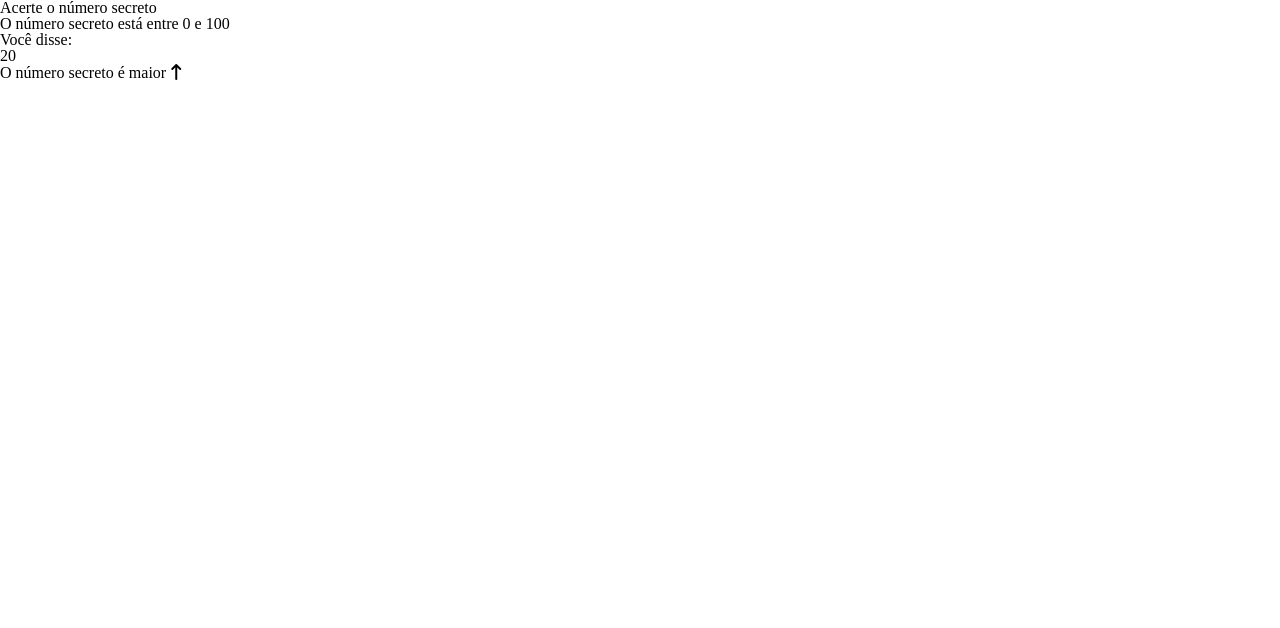
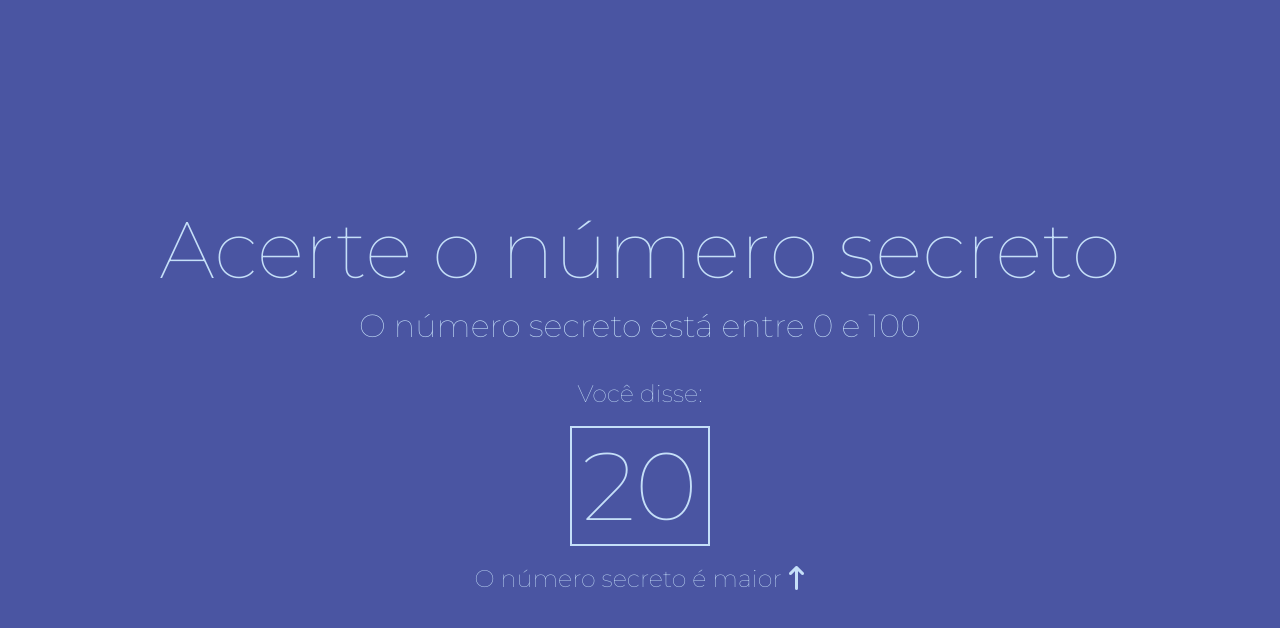
Before and after one commit to CamilaSah/alura-numero-secreto, a plain HTML site: page index.html in a window 1280 px wide. Drawn offline with nearby package versions, Linux system fonts and the light colour scheme.

Commit message:
aplicando estilos

```diff
--- a/style.css
+++ b/style.css
@@ -2,6 +2,41 @@
 
 :root {
     --font-family: 'Montserrat', sans-serif;
-    --bg-color: #176B87;
-    --primary-color: #DAFFFB;
+    --bg-color: #4A55A2;
+    --primary-color: #C5DFF8;
 }
+
+body {
+    background-color: var(--bg-color);
+    color: var(--primary-color);
+    min-height: 100vh;
+    display: flex;
+    flex-direction: column;
+    align-items: center;
+    justify-content: center;
+    text-align: center;
+    margin: 0;
+    font-family: var(--font-family);
+}
+
+h1 {
+    font-size: 5em;
+}
+
+h3 {
+    font-size: 2em;
+    margin-top: 20px;
+}
+
+.mensagem {
+    font-size: 1.5em;
+    margin-top: 40px;
+}
+
+.box {
+    border: 2px solid var(--primary-color);
+    display: inline-block;
+    font-size: 4em;
+    padding: 10px;
+    margin: 20px;
+}
```
